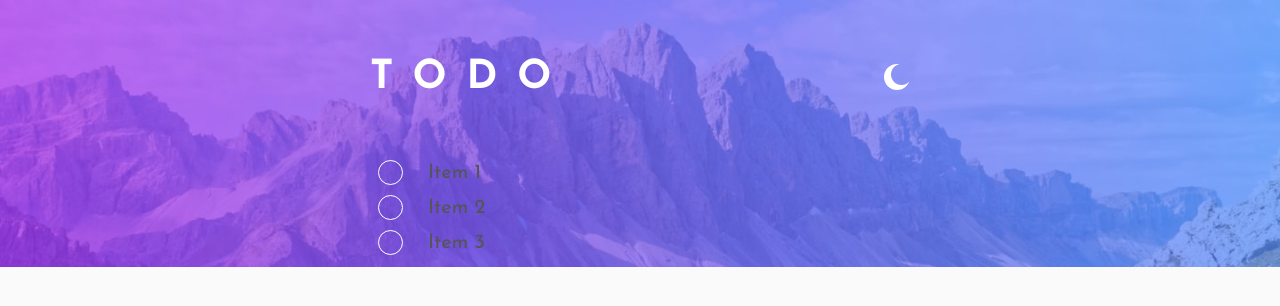
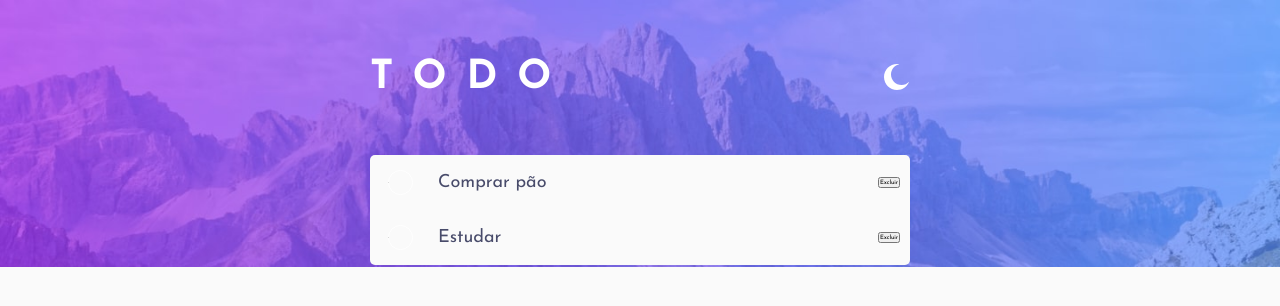
Before and after one commit to rafaelmassaro/todo-list, a React (Create React App) app: page / in a window 1280 px wide. Shown: the top 306 px of the page. Built offline with nearby package versions, Linux system fonts and the light colour scheme.

Commit message:
Started show list

```diff
--- a/src/@types/styles.d.ts
+++ b/src/@types/styles.d.ts
@@ -9,6 +9,9 @@ declare module 'styled-components'{
             secondary: string,
 
             background: string,
+            backgroundList: string,
+            listColor: string,
+            checkedListColor: string,
             text: string,
         },
 
--- a/src/App.style.ts
+++ b/src/App.style.ts
@@ -5,3 +5,8 @@ export const Container = styled.header`
     width: min(540px, 90%);
     height: 100vh;
 `;
+
+export const AreaList = styled.div`
+    background-color: ${props => props.theme.colors.backgroundList};
+    border-radius: 5px;
+`
--- a/src/App.tsx
+++ b/src/App.tsx
@@ -2,32 +2,43 @@ import { ThemeProvider, DefaultTheme } from 'styled-components';
 
 import GlobalStyles from './styles/global';
 
-import { Container } from './App.style';
+import { Container, AreaList } from './App.style';
 
 import usePersistedState from './utils/usePersistedState';
 
 import light from './styles/themes/light';
 import dark from './styles/themes/dark';
 import { Header } from './components/Header';
-import { CustomCheckbox } from './components/CustomCheckbox';
+import { useState } from 'react';
+import { ListItem } from './components/ListItem';
+
+export interface ListProps {
+  id: number;
+  name: string;
+  done: boolean;
+}
 
 export default function App(){
   const [theme, setTheme] = usePersistedState<DefaultTheme>('theme', light);
 
+  const [list, setList] = useState<ListProps[]>([
+    {id: 1, name: 'Comprar pão', done: false},
+    {id: 2, name: 'Estudar', done: false},
+  ])
+
   const toggleTheme = () => setTheme(theme.title === 'light' ? dark : light)
-
-  console.log( typeof require('./assets/images/bg-desktop-dark.jpg'))
 
   return(
     <ThemeProvider theme={theme}>
         <Container>
           <Header selectedTheme={theme.title} toggleTheme={toggleTheme} />
 
-          <CustomCheckbox>Item 1</CustomCheckbox>
-          <CustomCheckbox>Item 2</CustomCheckbox>
-          <CustomCheckbox>Item 3</CustomCheckbox>
+          <AreaList>
+            {list.map((item, index) => (
+              <ListItem key={index}  item={item} />
+            ))}
+          </AreaList>
         </Container>
-
         <GlobalStyles />
     </ThemeProvider>
   )
--- a/src/components/CustomCheckbox/styles.ts
+++ b/src/components/CustomCheckbox/styles.ts
@@ -6,10 +6,9 @@ interface Props{
 
 export const CheckboxContainer = styled.div(({checked}: Props) => (
     `
-    width: 100%;
-    height: 35px;
-    padding-left: 5px;
-    margin: 0px 4px;
+    height: 3.5rem;
+    padding-left: .5rem;
+    margin: 0 .4rem;
     cursor: pointer;
 
     display: flex;
@@ -23,20 +22,21 @@ export const HiddenCheckbox = styled.input.attrs({type: 'checkbox'})`
     margin: -1px;
     padding: 0;
 `;
-export const Text = styled.label(({checked}:Props) => (
+export const Text = styled.label<Props>
    `
-    font-size: 20px;
-    color: ${checked ? '#fff' : '#555'};
+    font-size: 1.8rem;
+    color: ${props=> props.checked ? props => props.theme.colors.checkedListColor : props => props.theme.colors.listColor};
     cursor: pointer;
-   `
-));
+    text-decoration: ${props=> props.checked ? 'line-through' : 'initial'};
+   `;
+
 export const StyledCheckbox = styled.label(({checked}:Props) => (
     `
-    width: 25px;
-    height: 25px;
+    width: 2.5rem;
+    height: 2.5rem;
     margin-right: 2.5rem;
     border-radius: 50%;
-    border: 1px solid white;
+    border: 1px solid ${checked ? 'transparent' : 'white'};
     background: ${checked ? 'linear-gradient(hsl(192, 100%, 67%), hsl(280, 87%, 65%))' : 'transparent'};
     display: flex;
     justify-content: center;
@@ -44,10 +44,12 @@ export const StyledCheckbox = styled.label(({checked}:Props) => (
     cursor: pointer;
     position: relative;
 
+    ${!checked && `
+
         &:hover{
-        border-radius: 50px;
+            border-radius: 5rem;
             border: 1px solid transparent;
-        background: linear-gradient(45deg,hsl(192, 100%, 67%), hsl(280, 87%, 65%)) border-box;
+            background: linear-gradient(45deg, hsl(192, 100%, 67%), hsl(280, 87%, 65%)) border-box;
             -webkit-mask:
                 linear-gradient(#fff 0 0) padding-box,
                 linear-gradient(#fff 0 0);
@@ -55,6 +57,10 @@ export const StyledCheckbox = styled.label(({checked}:Props) => (
                     mask-composite: exclude;
         }
 
+    `}
+
+
+
     img {
         display: ${checked ? 'flex' : 'none'};
     }
--- /dev/null
+++ b/src/components/ListItem/index.tsx
@@ -0,0 +1,20 @@
+import { ListProps } from "../../App"
+import { CustomCheckbox } from "../CustomCheckbox"
+import { Container } from "./styles"
+
+
+interface Props{
+    item: ListProps
+}
+
+export function ListItem({item}:Props){
+    return(
+        <Container>
+            <CustomCheckbox>
+                {item.name}
+            </CustomCheckbox>
+
+            <button>Excluir</button>
+        </Container>
+    )
+}
--- /dev/null
+++ b/src/components/ListItem/styles.ts
@@ -0,0 +1,8 @@
+import styled from "styled-components";
+
+export const Container = styled.div`
+    padding: 1rem;
+    display: flex;
+    align-items: center;
+    justify-content: space-between;
+`
--- a/src/styles/themes/dark.ts
+++ b/src/styles/themes/dark.ts
@@ -6,6 +6,9 @@ export default {
         secondary: '#d63af9',
 
         background: 'hsl(235, 21%, 11%)',
+        backgroundList: 'hsl(237, 14%, 26%)',
+        listColor: 'hsl(234, 39%, 85%)',
+        checkedListColor: 'hsl(233, 14%, 35%)',
         text: 'hsl(234, 39%, 85%)',
     },
 
--- a/src/styles/themes/light.ts
+++ b/src/styles/themes/light.ts
@@ -6,6 +6,9 @@ export default {
         secondary: '#d63af9',
 
         background: 'hsl(0, 0%, 98%)',
+        backgroundList: 'hsl(0, 0%, 98%)',
+        listColor: 'hsl(235, 19%, 35%)',
+        checkedListColor: 'hsl(233, 11%, 84%)',
         text: 'hsl(236, 9%, 61%)',
     },
 
```
Lines whose indentation alone changed are shown as unchanged.
